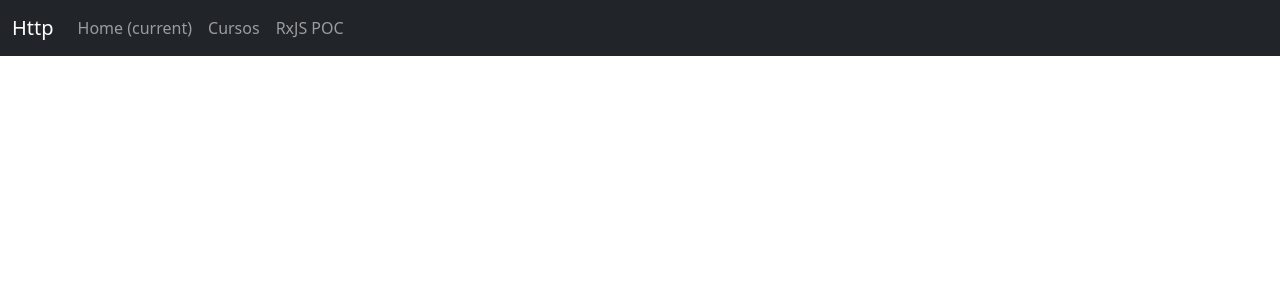
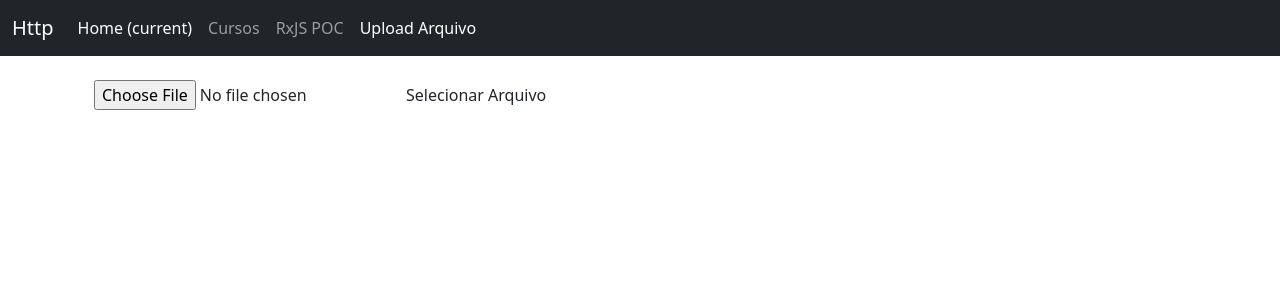
Before and after one commit to renatodev95/angular-training, an Angular app in the folder requests-http/: page /upload in a window 1280 px wide. Before the commit this address led to /. Shown: the top 300 px of the page. Built offline with nearby package versions, Linux system fonts and the light colour scheme.

Commit message:
#135: Upload de Arquivo: Formulário Upload com Bootstrap 4

```diff
--- a/requests-http/src/app/app-routing.module.ts
+++ b/requests-http/src/app/app-routing.module.ts
@@ -2,10 +2,14 @@ import {NgModule} from '@angular/core';
 import {RouterModule, Routes} from '@angular/router';
 
 const routes: Routes = [
-  {path: '', pathMatch: 'full', redirectTo: 'cursos'},
+  {path: '', pathMatch: 'full', redirectTo: 'upload'},
   {
     path: 'cursos', loadChildren: () =>
       import('./cursos/cursos.module').then((m) => m.CursosModule)
+  },
+  {
+    path: 'upload', loadChildren: () =>
+      import('./upload-file/upload-file.module').then((m) => m.UploadFileModule)
   },
   {
     path: 'rxjs-poc', loadChildren: () =>
--- a/requests-http/src/app/app.component.html
+++ b/requests-http/src/app/app.component.html
@@ -16,6 +16,9 @@
         <li class="nav-item">
           <a class="nav-link" routerLinkActive="active" [routerLink]="['/rxjs-poc']">RxJS POC</a>
         </li>
+        <li class="nav-item">
+          <a class="nav-link" routerLinkActive="active" [routerLink]="['/upload']">Upload Arquivo</a>
+        </li>
       </ul>
     </div>
   </div>
--- /dev/null
+++ b/requests-http/src/app/upload-file/upload-file/upload-file.component.html
@@ -0,0 +1,6 @@
+<div class="container mt-4">
+  <div class="custom-file">
+    <input type="file" class="custom-file-input" id="customFile">
+    <label class="custom-file-label" for="customFile">Selecionar Arquivo</label>
+  </div>
+</div>
--- /dev/null
+++ b/requests-http/src/app/upload-file/upload-file/upload-file.component.ts
@@ -0,0 +1,15 @@
+import { Component, OnInit } from '@angular/core';
+
+@Component({
+  selector: 'app-upload-file',
+  templateUrl: './upload-file.component.html',
+  styleUrls: ['./upload-file.component.scss']
+})
+export class UploadFileComponent implements OnInit {
+
+  constructor() { }
+
+  ngOnInit(): void {
+  }
+
+}
```
Also changed, not shown: requests-http/src/app/upload-file/upload-file-routing.module.ts (added, +13 -0 lines), requests-http/src/app/upload-file/upload-file.module.ts (added, +17 -0 lines), requests-http/src/app/upload-file/upload-file/upload-file.component.scss (added).
